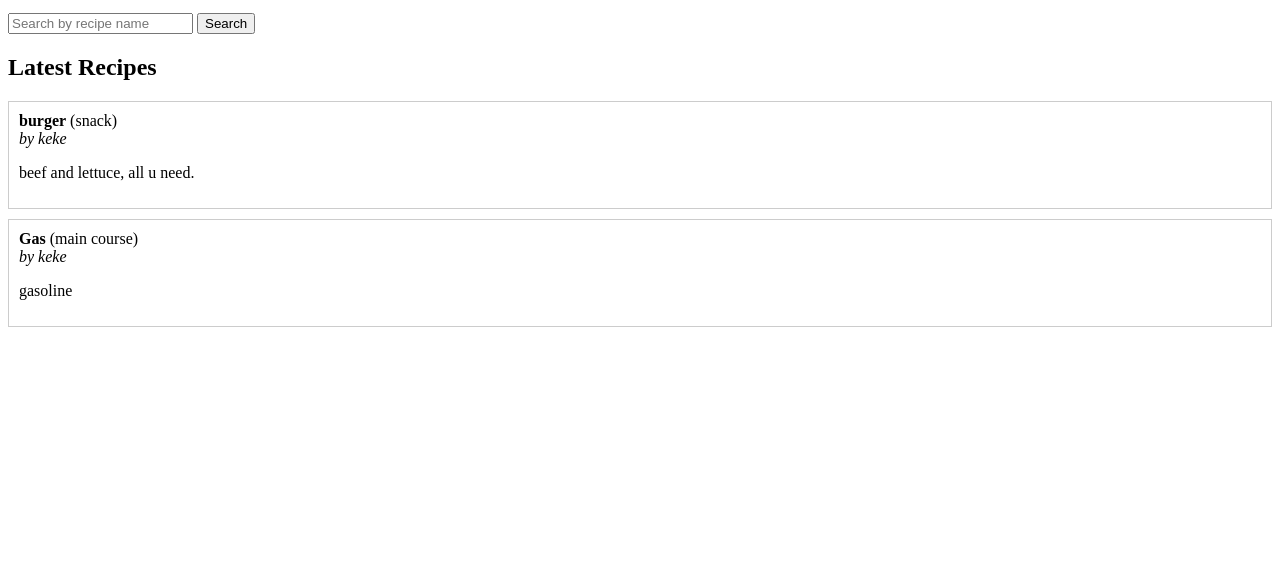
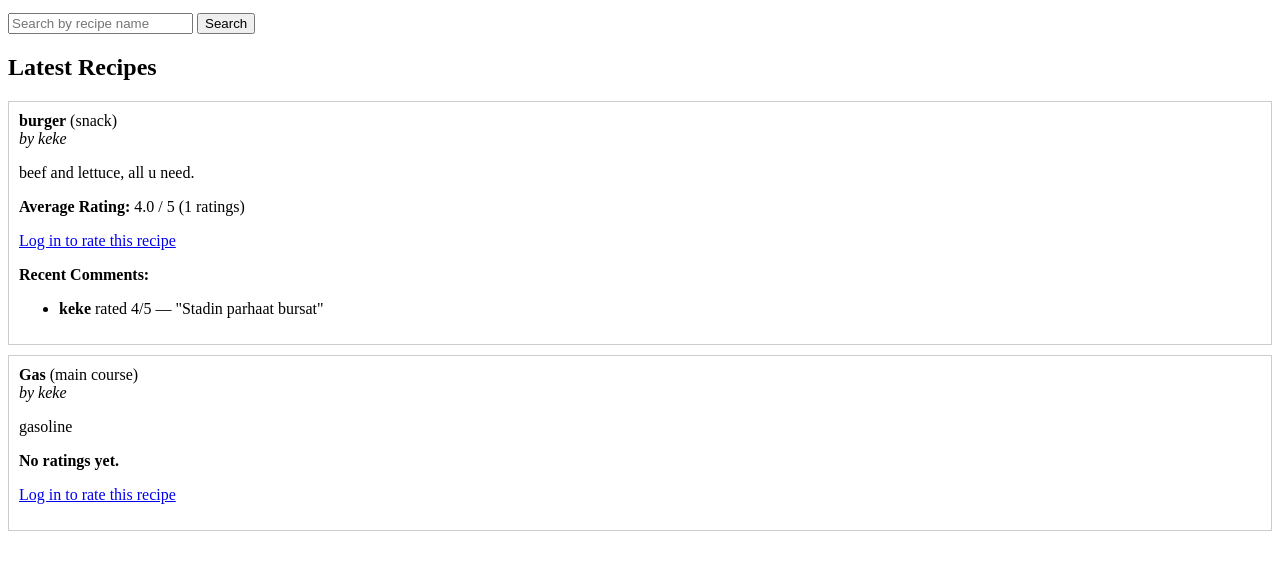
Before and after one commit to KerkkoKuokkanen/ruokareseptit, a Flask app: page /main in a window 1280 px wide. Shown: the part 152-722 px from the top of the page. Run offline with Flask 3, Linux system fonts and the light colour scheme; data comes from the database, SQL or seed files in the repository; both versions use the stored data as it was after the commit.

Commit message:
comments and ratings added

```diff
--- a/app.py
+++ b/app.py
@@ -26,6 +26,17 @@ def init_db():
                 category TEXT NOT NULL
             )
         ''')
+        cursor.execute('''
+            CREATE TABLE IF NOT EXISTS ratings (
+                id INTEGER PRIMARY KEY AUTOINCREMENT,
+                recipe_id INTEGER NOT NULL,
+                username TEXT NOT NULL,
+                rating INTEGER NOT NULL,
+                comment TEXT,
+                FOREIGN KEY (recipe_id) REFERENCES recipes(id),
+                FOREIGN KEY (username) REFERENCES users(username)
+            )
+        ''')
         conn.commit()
 
 @app.route("/")
@@ -34,27 +45,58 @@ def redirect_to_main():
 
 @app.route("/main", methods=["GET", "POST"])
 def main_page():
-    search_term = request.args.get("search", "")  # get search term from query params
+    search_term = request.args.get("search", "")
+    username = session.get("username")
+
+    if request.method == "POST" and username:
+        recipe_id = request.form["recipe_id"]
+        rating = int(request.form["rating"])
+        comment = request.form["comment"][:120]  # limit to 120 chars
+
+        with sqlite3.connect("database.db") as conn:
+            cursor = conn.cursor()
+            cursor.execute("""
+                INSERT INTO ratings (recipe_id, username, rating, comment)
+                VALUES (?, ?, ?, ?)
+            """, (recipe_id, username, rating, comment))
+            conn.commit()
+
+        return redirect(url_for("main_page", search=search_term))
 
     with sqlite3.connect("database.db") as conn:
         cursor = conn.cursor()
         if search_term:
             cursor.execute("""
-                SELECT username, title, instructions, category
+                SELECT id, username, title, instructions, category
                 FROM recipes
                 WHERE title LIKE ?
                 ORDER BY id DESC
             """, ('%' + search_term + '%',))
         else:
             cursor.execute("""
-                SELECT username, title, instructions, category
+                SELECT id, username, title, instructions, category
                 FROM recipes
                 ORDER BY id DESC
                 LIMIT 10
             """)
         recent_recipes = cursor.fetchall()
 
-    return render_template("main.html", recent_recipes=recent_recipes, username=session.get("username"), search_term=search_term)
+        # Get ratings per recipe
+        ratings_data = {}
+        for recipe in recent_recipes:
+            recipe_id = recipe[0]
+            cursor.execute("SELECT AVG(rating), COUNT(*) FROM ratings WHERE recipe_id = ?", (recipe_id,))
+            avg_rating, count = cursor.fetchone()
+            cursor.execute("SELECT username, rating, comment FROM ratings WHERE recipe_id = ? ORDER BY id DESC LIMIT 3", (recipe_id,))
+            comments = cursor.fetchall()
+            ratings_data[recipe_id] = {
+                "avg": round(avg_rating, 1) if avg_rating else None,
+                "count": count,
+                "comments": comments
+            }
+
+    return render_template("main.html", recent_recipes=recent_recipes, username=username, search_term=search_term, ratings_data=ratings_data)
+
 
 
 @app.route("/home", methods=["GET", "POST"])
@@ -78,13 +120,28 @@ def home():
 
         return redirect(url_for("home"))
 
-    # Fetch all recipes by this user
+    # Fetch user's recipes
     with sqlite3.connect("database.db") as conn:
         cursor = conn.cursor()
         cursor.execute("SELECT id, title, instructions, category FROM recipes WHERE username = ?", (session["username"],))
         recipes = cursor.fetchall()
 
-    return render_template("home.html", username=session["username"], recipes=recipes)
+        # Fetch ratings for each recipe
+        ratings_data = {}
+        for recipe in recipes:
+            recipe_id = recipe[0]
+            cursor.execute("SELECT AVG(rating), COUNT(*) FROM ratings WHERE recipe_id = ?", (recipe_id,))
+            avg_rating, count = cursor.fetchone()
+            cursor.execute("SELECT username, rating, comment FROM ratings WHERE recipe_id = ? ORDER BY id DESC LIMIT 3", (recipe_id,))
+            comments = cursor.fetchall()
+            ratings_data[recipe_id] = {
+                "avg": round(avg_rating, 1) if avg_rating else None,
+                "count": count,
+                "comments": comments
+            }
+
+    return render_template("home.html", username=session["username"], recipes=recipes, ratings_data=ratings_data)
+
 
 
 @app.route("/register", methods=["GET", "POST"])
--- a/templates/main.html
+++ b/templates/main.html
@@ -24,14 +24,50 @@
 
 
     <h2>Latest Recipes</h2>
-    {% for user, title, instructions, category in recent_recipes %}
+
+{% for id, user, title, instructions, category in recent_recipes %}
     <div style="border: 1px solid #ccc; padding: 10px; margin: 10px 0;">
         <strong>{{ title }}</strong> ({{ category }})<br>
         <em>by {{ user }}</em>
         <p>{{ instructions }}</p>
+
+        {% set rating = ratings_data[id] %}
+        {% if rating.avg %}
+            <p><strong>Average Rating:</strong> {{ rating.avg }} / 5 ({{ rating.count }} ratings)</p>
+        {% else %}
+            <p><strong>No ratings yet.</strong></p>
+        {% endif %}
+
+        {% if username %}
+            <form method="POST">
+                <input type="hidden" name="recipe_id" value="{{ id }}">
+                <label for="rating">Rate (1–5):</label>
+                <select name="rating" required>
+                    {% for i in range(1, 6) %}
+                        <option value="{{ i }}">{{ i }}</option>
+                    {% endfor %}
+                </select><br>
+                <label for="comment">Comment (optional):</label><br>
+                <input type="text" name="comment" maxlength="120" style="width: 80%;"><br><br>
+                <button type="submit">Submit Rating</button>
+            </form>
+        {% else %}
+            <p><a href="{{ url_for('login') }}">Log in to rate this recipe</a></p>
+        {% endif %}
+
+        {% if rating.comments %}
+            <p><strong>Recent Comments:</strong></p>
+            <ul>
+                {% for uname, r, c in rating.comments %}
+                    <li><strong>{{ uname }}</strong> rated {{ r }}/5 — "{{ c }}"</li>
+                {% endfor %}
+            </ul>
+        {% endif %}
     </div>
 {% else %}
-        <p>No recipes added yet.</p>
+    <p>No recipes found.</p>
 {% endfor %}
+
+
 </body>
 </html>
```
Also changed, not shown: templates/home.html (+20 -1 lines), database.db. Lines whose indentation alone changed are shown as unchanged.
